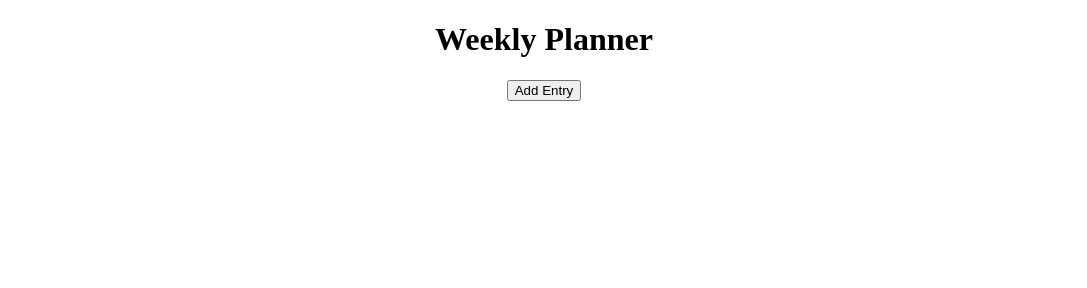
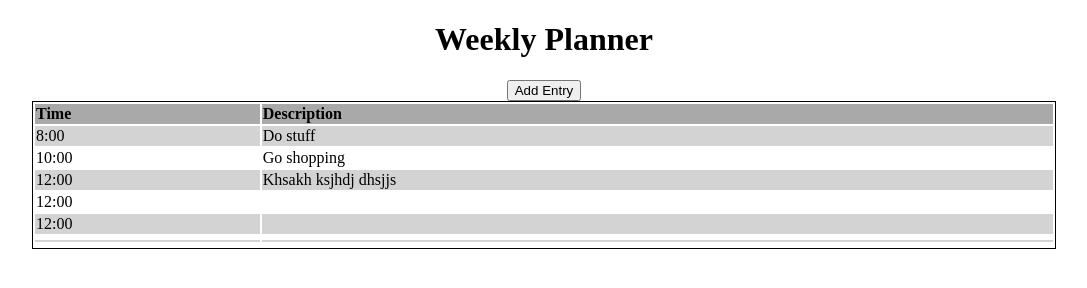
Before and after one commit to arjunkahlon/week-planner, a website: page index.html in a window 1280 px wide. Shown: the whole page, without its empty margins (96-1183 px from the left). Drawn offline with Linux system fonts and the light colour scheme.

Commit message:
table added

```diff
--- a/css/layout.css
+++ b/css/layout.css
@@ -18,6 +18,10 @@
   flex-basis: 50%;
 }
 
+.column-80 {
+  flex-basis: 80%;
+}
+
 .container {
   max-width: 90%;
   margin: auto;
--- a/css/styles.css
+++ b/css/styles.css
@@ -39,3 +39,17 @@
 .hidden {
   display: none;
 }
+
+tbody tr:nth-child(odd) {
+  background-color: lightgrey;
+}
+
+table {
+  width: 100%;
+  border: solid black 0.1rem;
+  text-align: left;
+}
+
+thead {
+  background-color: darkgray;
+}
--- a/index.html
+++ b/index.html
@@ -86,6 +86,53 @@
         </div>
       </div>
     </div>
+    <div class="row center">
+      <div class="column-80">
+        <table>
+          <thead>
+            <tr>
+              <th>Time</th>
+              <th>Description</th>
+            </tr>
+          </thead>
+          <tbody>
+            <tr>
+              <td>8:00</td>
+              <td>Do stuff</td>
+            </tr>
+            <tr>
+              <td>10:00</td>
+              <td>Go shopping</td>
+            </tr>
+            <tr>
+              <td>12:00</td>
+              <td>Khsakh ksjhdj  dhsjjs
+              </td>
+            </tr>
+            <tr>
+              <td>12:00</td>
+              <td></td>
+            </tr>
+            <tr>
+              <td>12:00</td>
+              <td></td>
+            </tr>
+            <tr>
+              <td></td>
+              <td></td>
+            </tr>
+            <tr>
+              <td></td>
+              <td></td>
+            </tr>
+            <tr>
+              <td></td>
+              <td></td>
+            </tr>
+          </tbody>
+        </table>
+      </div>
+    </div>
   </main>
   <script src="./js/main.js"></script>
   <script src="./js/data.js"></script>
--- a/js/main.js
+++ b/js/main.js
@@ -14,13 +14,15 @@ function clickSubmit(event) {
   if (event.target.tagName === 'BUTTON') {
     $modalContainer.classList.add('hidden');
     var entry = {
-      time: '1',
+      time: $submitForm['time-select'].value,
       entryId: 1,
-      description: ''
+      description: $submitForm.description.value
     };
-    var day = $submitForm.elements['day-select'].value;
+    var day = $submitForm['day-select'].value;
     data.entries[day].push(entry);
+    data.nextEntryId++;
   }
+  // console.log(entry);
 }
 
 $addEntryButton.addEventListener('click', clickEntry);
```
